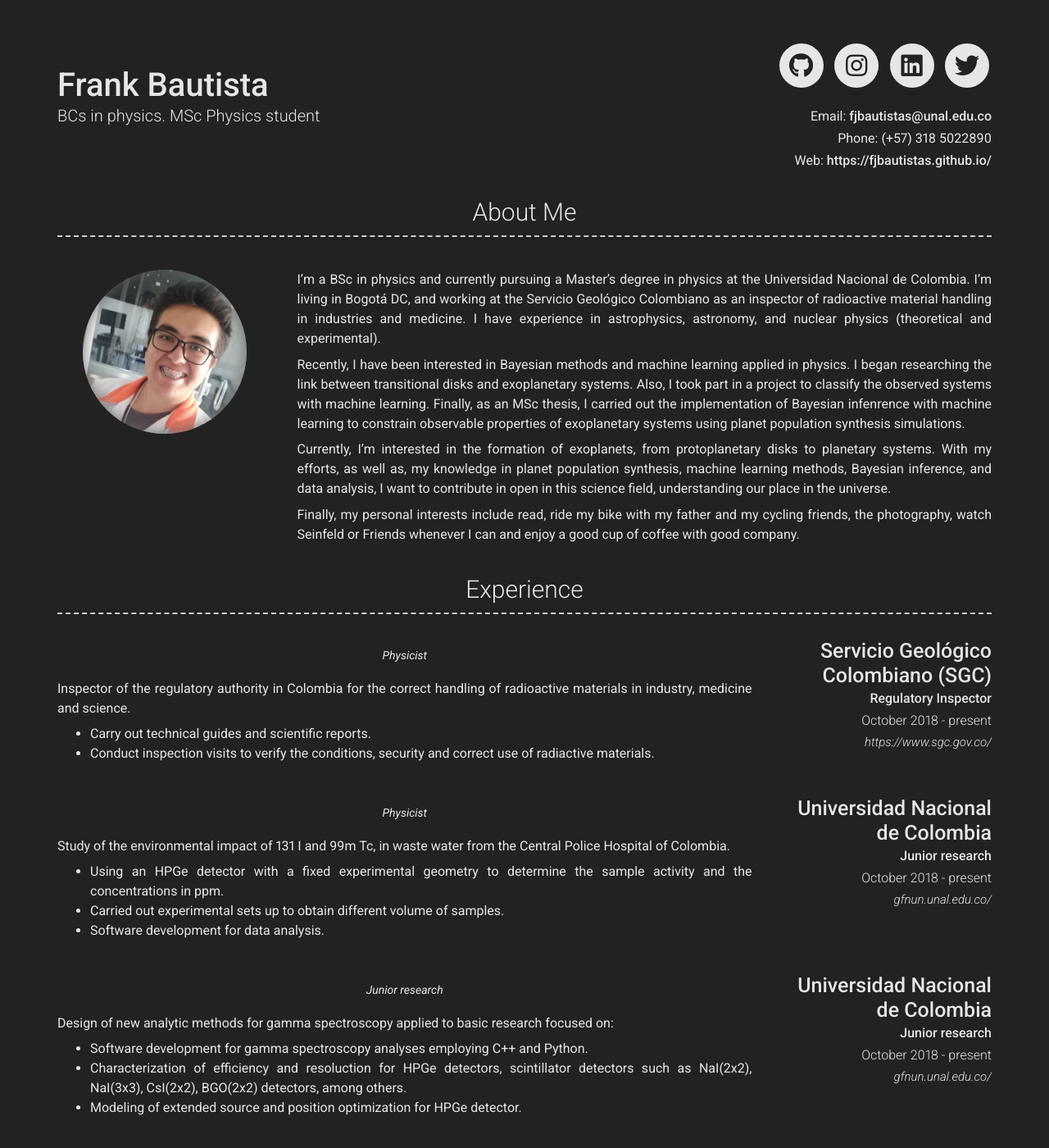
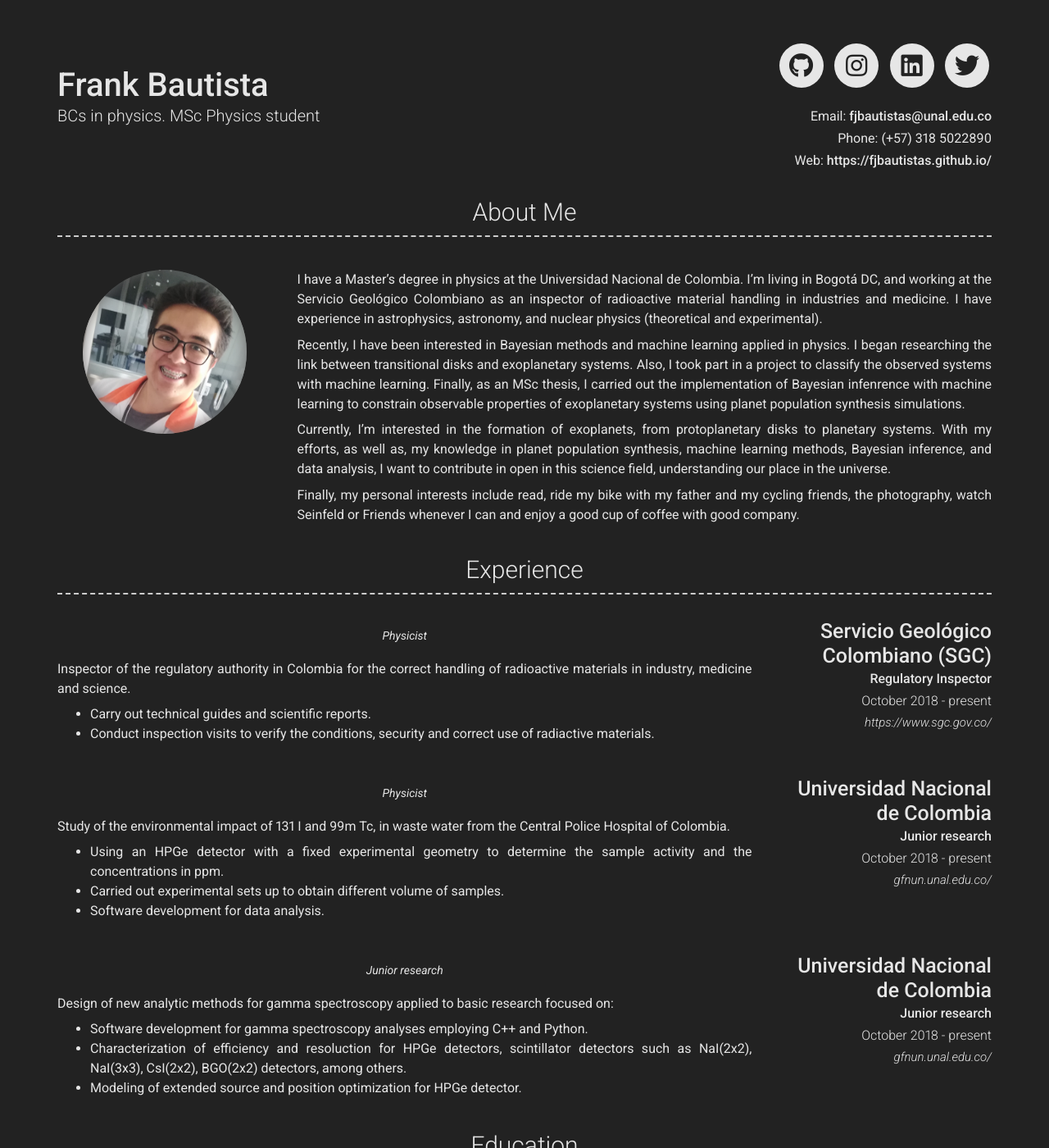
Before and after one commit to fjbautistas/fjbautistas.github.io, a Jekyll site: the page built from index.md, in a window 1280 px wide and 1400 px high. Shown: the whole window at 82% size. Built offline with Jekyll 4.4.1, drawn with Linux system fonts in a browser that asks for light colours; nearby versions of some CDN libraries; some of the changed text lies outside the part shown.

Commit message:
Update _config.yml
changes

```diff
--- a/_config.yml
+++ b/_config.yml
@@ -26,7 +26,7 @@ about_title: About Me
 about_profile_image: images/prof.jpg
 about_content: | # this will include new lines to allow paragraphs
 
-  I'm a BSc in physics and currently pursuing a Master's degree in physics at the Universidad Nacional de Colombia. I'm living in Bogotá DC, and working at the Servicio Geológico Colombiano as an inspector of radioactive material handling in industries and medicine. I have experience in astrophysics, astronomy, and nuclear physics (theoretical and experimental).
+  I have a Master's degree in physics at the Universidad Nacional de Colombia. I'm living in Bogotá DC, and working at the Servicio Geológico Colombiano as an inspector of radioactive material handling in industries and medicine. I have experience in astrophysics, astronomy, and nuclear physics (theoretical and experimental).
 
   Recently, I have been interested in Bayesian methods and machine learning applied in physics. I began researching the link between transitional disks and exoplanetary systems. Also, I took part in a project to classify the observed systems with machine learning. Finally, as an MSc thesis, I carried out the implementation of Bayesian infenrence with machine learning to constrain observable properties of exoplanetary systems using planet population synthesis simulations.
 
@@ -86,11 +86,11 @@ content:
       - layout: left
         title: Universidad Nacional de Colombia
         sub_title: M.Sc. in Physics
-        caption: 2018 - present
+        caption: 2018 - 2021
         quote: >
-          Master of Science candidate
+          Master of Science
         description: | # this will include new lines to allow paragraphs
-          Two year master’s degree candidate at the top-1 <a href="https://www.topuniversities.com/universities/universidad-nacional-de-colombia/undergrad">university</a> in Colombia. I used machine learning and bayesian inference to determine phycical characteristics of exoplanetary systems. Currently, I am writing the thesis _Bayesian constraints on observable properties of exoplanetary systems using planet population synthesis simulations._
+          Two year master’s degree at the top-1 <a href="https://www.topuniversities.com/universities/universidad-nacional-de-colombia/undergrad">university</a> in Colombia. I used machine learning and bayesian inference to determine phycical characteristics of exoplanetary systems. I am wrote the thesis _Bayesian constraints on observable properties of exoplanetary systems using planet population synthesis simulations._
 
       - layout: left
         title: Universidad Nacional de Colombia
```
